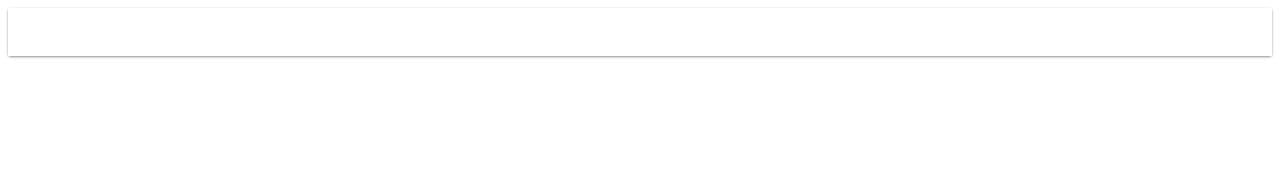
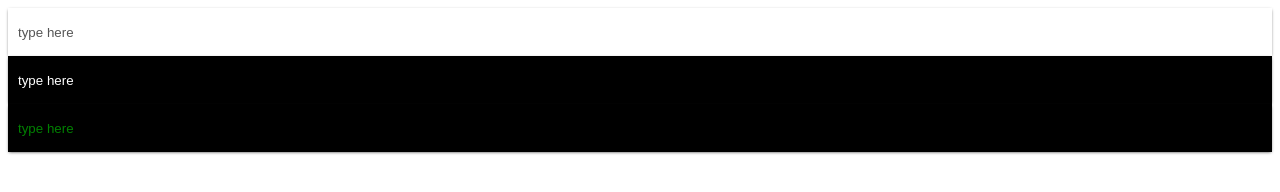
Before and after one commit to AndrewVanardennen/custom-input, a website: page demo/index.html in a window 1280 px wide. Drawn offline with Linux system fonts and the light colour scheme.

Commit message:
:metal: Add placeholder color variable

```diff
--- a/custom-input.js
+++ b/custom-input.js
@@ -56,6 +56,7 @@ export default (() => {
             width: 100%;
             box-shadow: 0px 1px 3px -1px #333;
             min-width: 240px;
+            --custom-input-color: #555;
           }
           input {
             --webkit-visibility: none;
@@ -65,7 +66,11 @@ export default (() => {
             width: 100%;
             box-sizing: border-box;
             padding: 10px;
-            color: inherit;
+            color: var(--custom-input-color, #555)
+          }
+
+          ::placeholder {
+            color: var(--custom-input-placeholder-color, --custom-input-color)
           }
         </style>
         <slot name="before"></slot>
--- a/demo/index.html
+++ b/demo/index.html
@@ -14,9 +14,24 @@
         right: 0;
         bottom: 0;
       }
+
+      .dark {
+        --custom-input-background: #000;
+        --custom-input-color: #fff;
+      }
+
+      .weird {
+        --custom-input-background: black;
+        --custom-input-placeholder-color: green;
+        --custom-input-color: red;
+      }
     </style>
   </head>
   <body>
-    <custom-input></custom-input>
+    <custom-input placeholder="type here"></custom-input>
+
+    <custom-input class="dark" placeholder="type here"></custom-input>
+
+    <custom-input class="weird" placeholder="type here"></custom-input>
   </body>
 </html>
```
